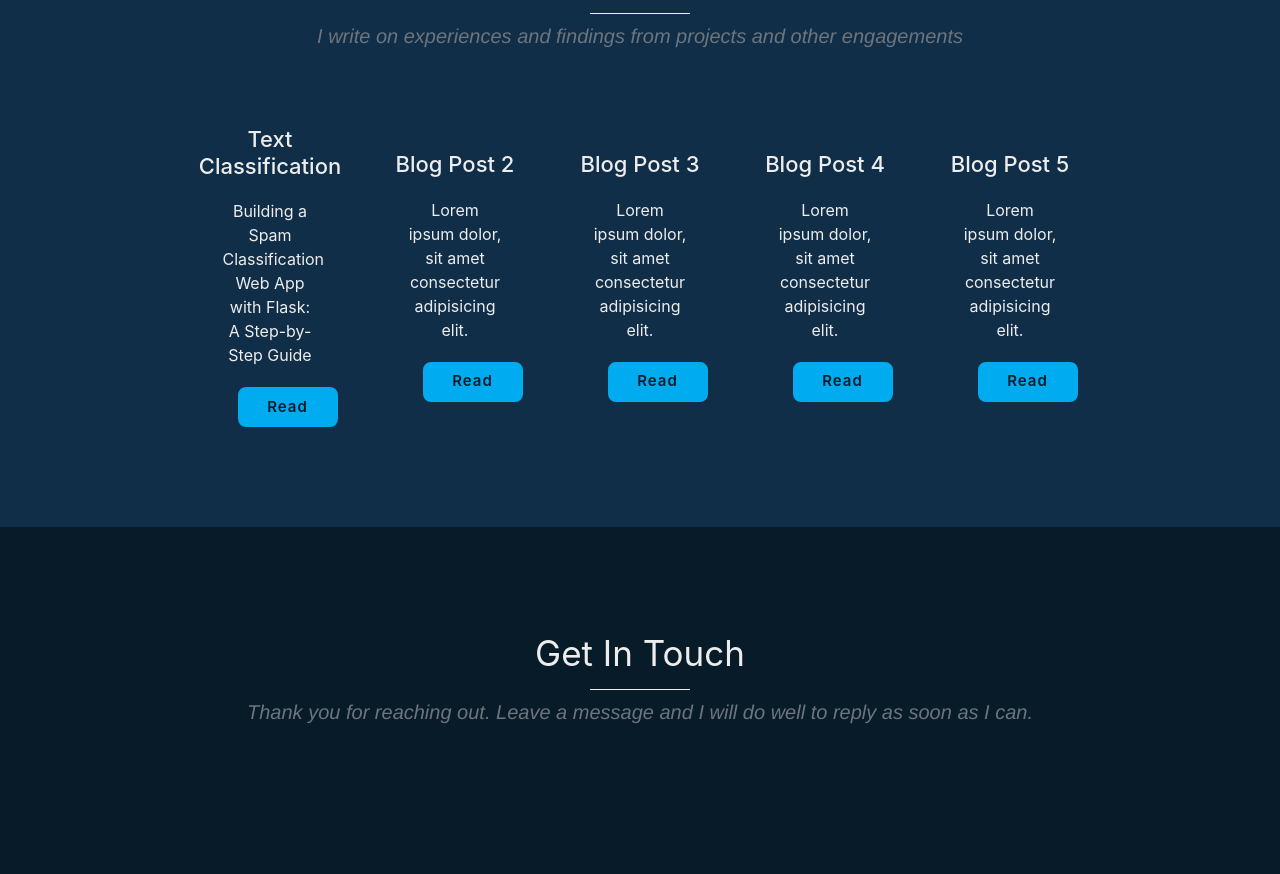
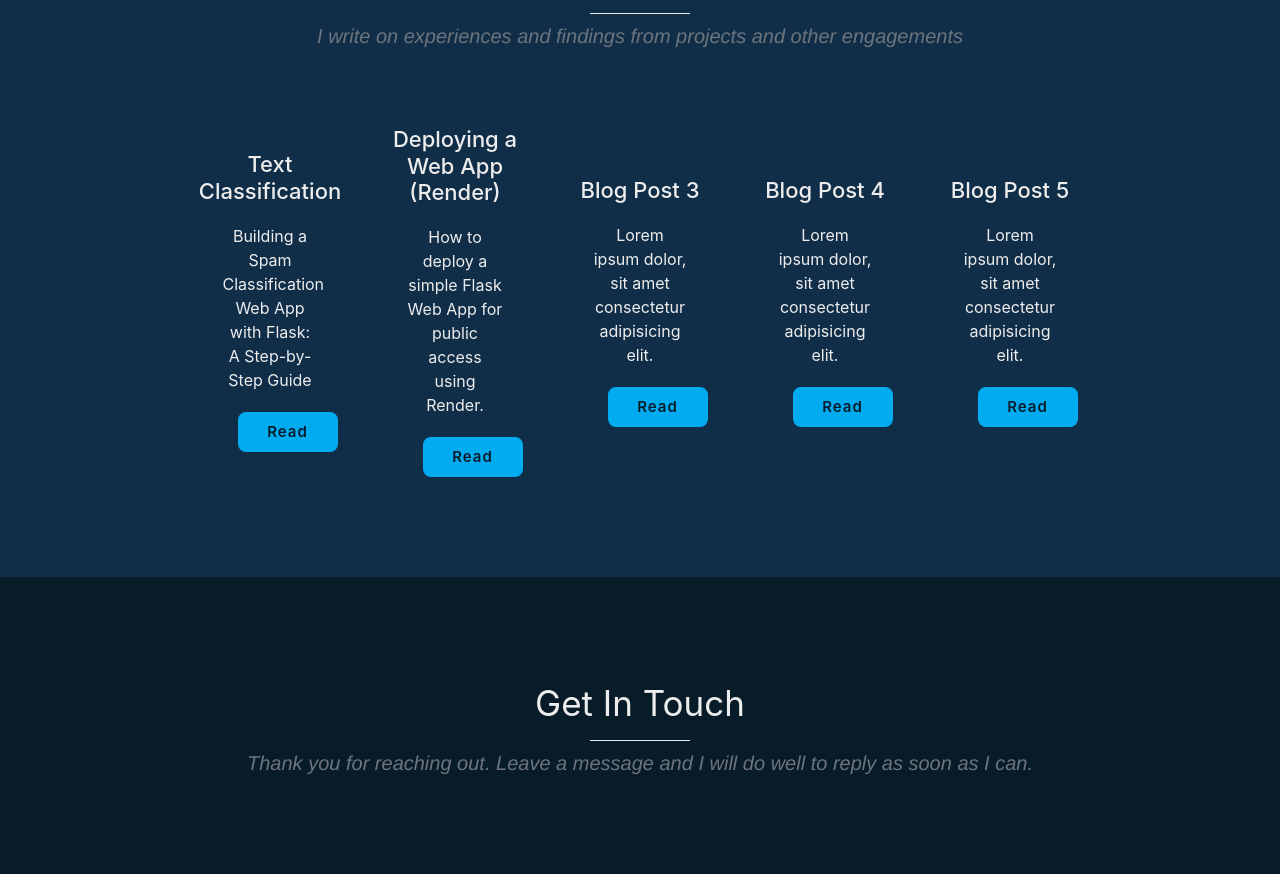
Before and after one commit to joanalawer/joanalawer.github.io, a plain HTML site: page index.html in a window 1280 px wide. Shown: the part 2608-3482 px from the top of the page. Drawn offline with nearby package versions, Linux system fonts and the light colour scheme; a small style sheet from the web is missing.

Commit message:
Set topic for second blog

```diff
--- a/index.html
+++ b/index.html
@@ -279,8 +279,8 @@
               </div>
 
             <div class="col-lg-2 text-center">
-                <h4>Blog Post 2</h4>
-              <p>Lorem ipsum dolor, sit amet consectetur adipisicing elit.</p>
+                <h4>Deploying a Web App (Render)</h4>
+              <p>How to deploy a simple Flask Web App for public access using Render.</p>
               <div class="btn-box btns">
                 <a href="pending.html" class="btn" id="btn">Read</a>
               </div>
```
